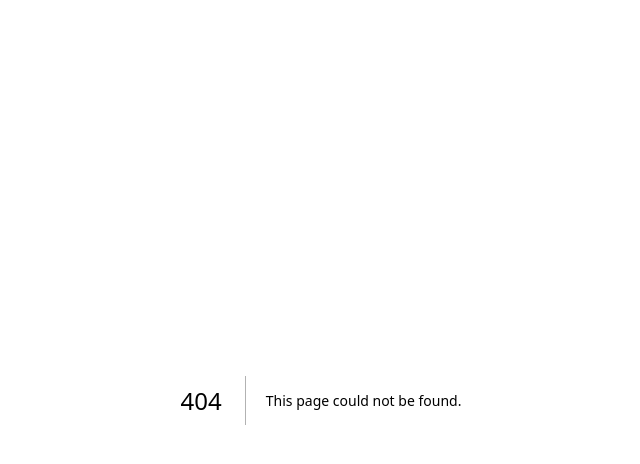
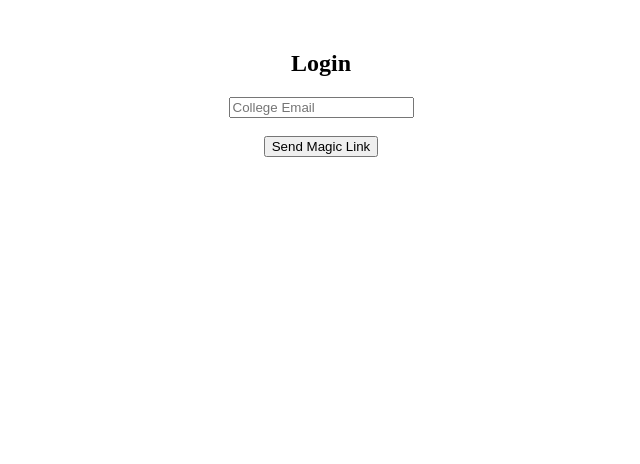
Before and after one commit to SMitra05/treasurehunt, a Next.js app: page /login in a window 1280 px wide. Before the commit this address had no page. Shown: the top 464 px of the page, without its empty margins (319-959 px from the left). Built offline with nearby package versions, Linux system fonts and the light colour scheme; no server answers.

Commit message:
Implement login page with email magic link

```diff
--- /dev/null
+++ b/app/login/page.tsx
@@ -0,0 +1,42 @@
+"use client"
+import { useState } from "react"
+import { supabase } from "../../lib/supabase"
+
+export default function LoginPage() {
+
+  const [email, setEmail] = useState("")
+  const [message, setMessage] = useState("")
+
+  async function handleLogin(e: any) {
+    e.preventDefault()
+
+    const { error } = await supabase.auth.signInWithOtp({
+      email
+    })
+
+    if (error) {
+      setMessage("Login failed.")
+    } else {
+      setMessage("Check your email for login link.")
+    }
+  }
+
+  return (
+    <div style={{ textAlign:"center", marginTop:"50px" }}>
+      <h2>Login</h2>
+
+      <form onSubmit={handleLogin}>
+        <input
+          placeholder="College Email"
+          required
+          value={email}
+          onChange={(e)=>setEmail(e.target.value)}
+        />
+        <br/><br/>
+        <button type="submit">Send Magic Link</button>
+      </form>
+
+      <p>{message}</p>
+    </div>
+  )
+}
```
